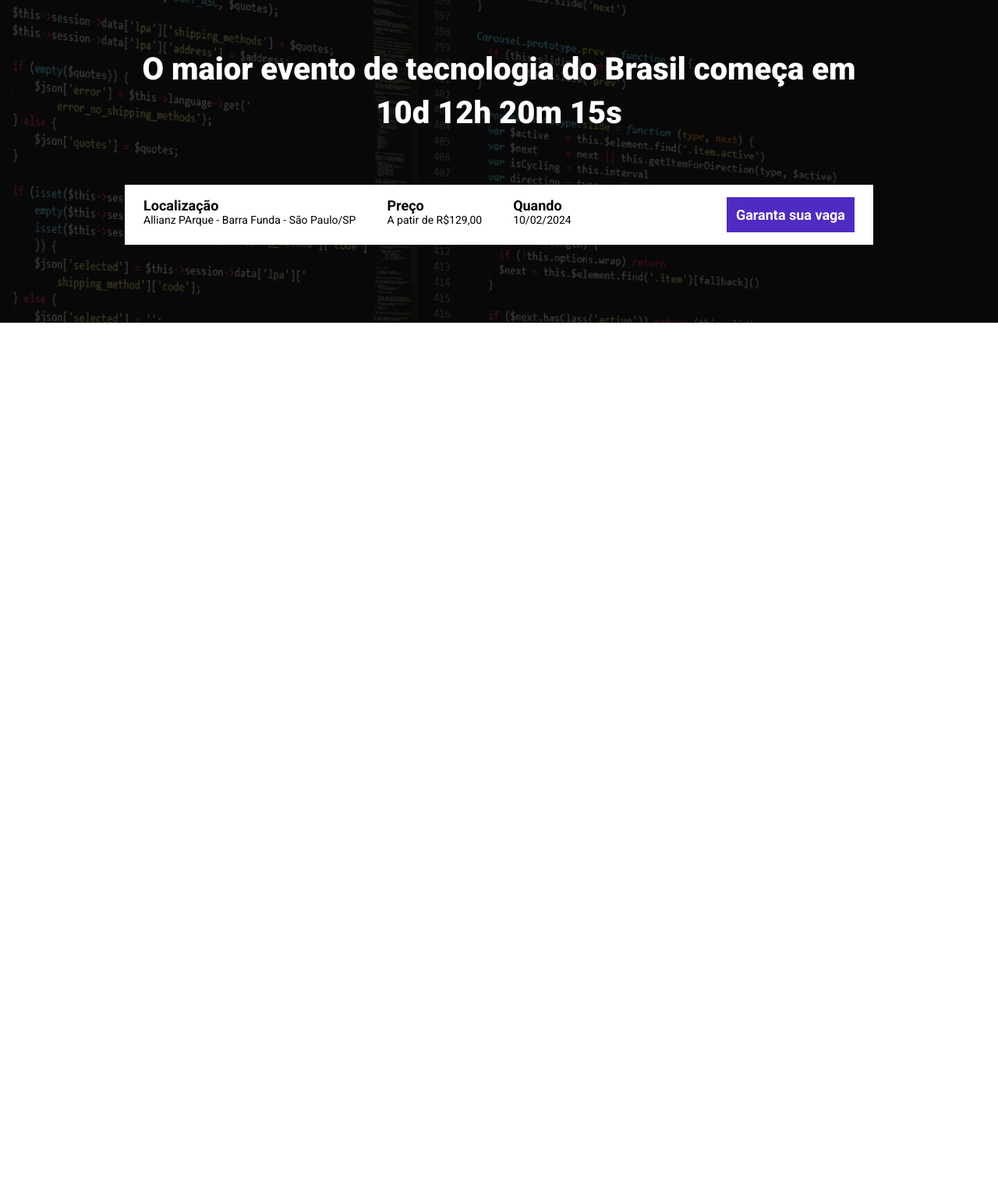
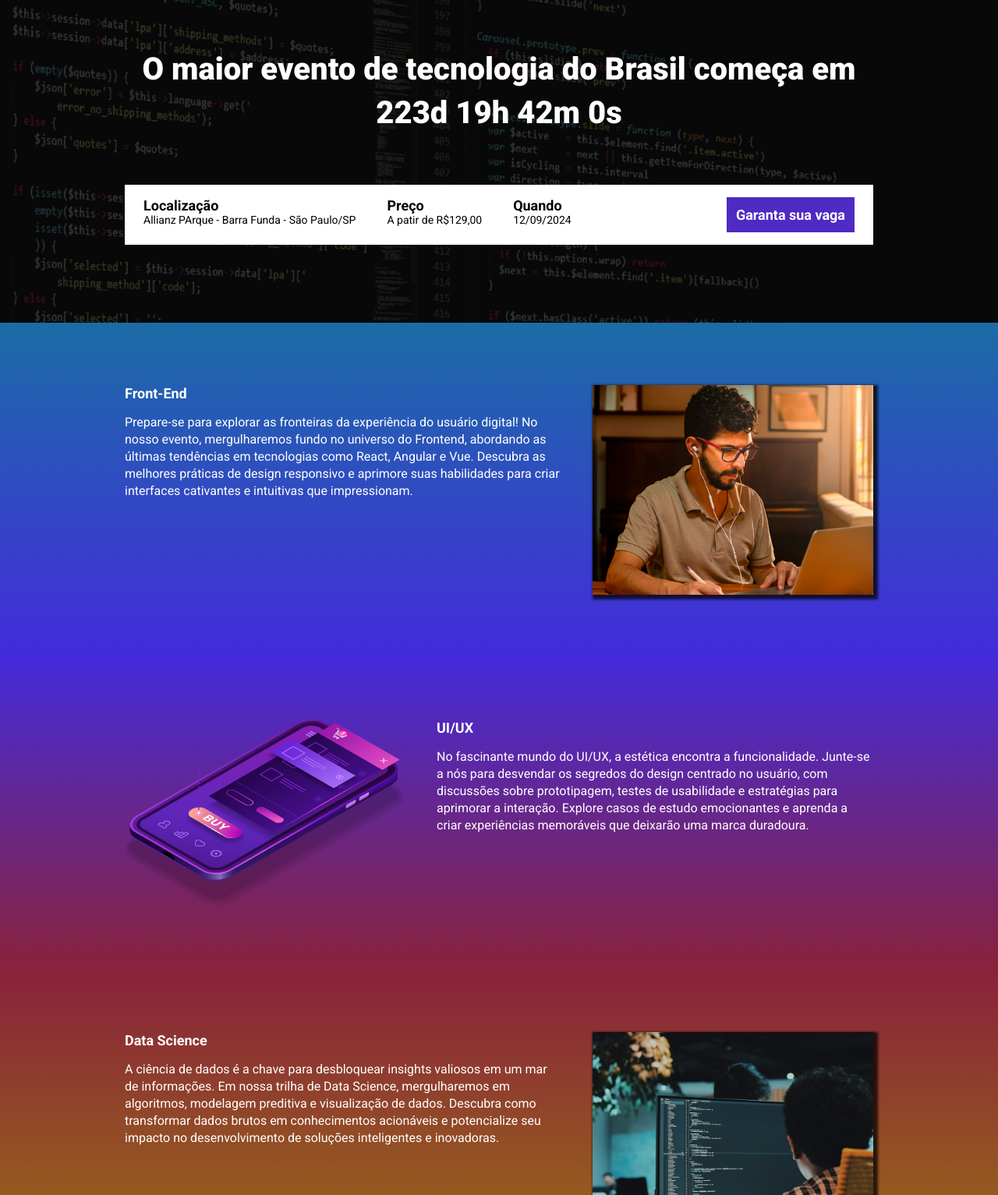
Before and after one commit to Lucas-TA/Event-Countdown-Timer, a website built with Parcel: page src/index.html in a window 1280 px wide. Shown: the part 147-1680 px from the top of the page at 78% size. Before the commit the page ends 800 px from the top, so only its background shows below. Built offline with nearby package versions, Linux system fonts and the light colour scheme.

Commit message:
finished

```diff
--- a/src/index.html
+++ b/src/index.html
@@ -7,14 +7,15 @@
     <style>
         @import url('https://fonts.googleapis.com/css2?family=Roboto:wght@400;700;900&display=swap');
     </style>
+    <link rel="stylesheet" href="https://unpkg.com/aos@next/dist/aos.css" />
     <link rel="stylesheet" href="./styles/main.scss">
 </head>
 <body>
     <header class="hero">
         <div class="container">
             <img class="hero__logo" src="./assets/ebac_logo.svg" alt="EBAC">
-            <p class="hero__text">
-                O maior evento de tecnologia do Brasil começa em 10d 12h 20m 15s
+            <p class="hero__text" id="eventTimeStampMessage">
+
             </p>
             <div class="infos-bar">
                 <ul class="infos-bar__infos">
@@ -28,14 +29,67 @@
                     </li>
                     <li class="infos-bar__infos__item">
                         <b>Quando</b>
-                        10/02/2024
+                        12/09/2024
                     </li>
                 </ul>
-                <a href="#" class="button button--primary">Garanta sua vaga</a>
+                <a href="#" class="button button--primary" id="buttonGetTicket">Garanta sua vaga</a>
             </div>
         </div>
     </header>
+    <section class="event event--frontend">
+        <div class="container" data-aos="fade-right">
+            <div class="event__details">
+                <h2 class="event__details__title">
+                    Front-End
+                </h2>
+                <p class="event__details__description">
+                    Prepare-se para explorar as fronteiras da experiência do usuário digital! No nosso evento, mergulharemos fundo no universo do Frontend, abordando as últimas tendências em tecnologias como React, Angular e Vue. Descubra as melhores práticas de design responsivo e aprimore suas habilidades para criar interfaces cativantes e intuitivas que impressionam.
+                </p>
+            </div>
+            <img class="event__image" src="./assets/frontend.png" alt="Front-End">
+        </div>
+    </section>
+    <section class="event event--uiux event--image-left">
+        <div class="container" data-aos="fade-left">
+            <div class="event__details">
+                <h2 class="event__details__title">
+                    UI/UX
+                </h2>
+                <p class="event__details__description">
+                    No fascinante mundo do UI/UX, a estética encontra a funcionalidade. Junte-se a nós para desvendar os segredos do design centrado no usuário, com discussões sobre prototipagem, testes de usabilidade e estratégias para aprimorar a interação. Explore casos de estudo emocionantes e aprenda a criar experiências memoráveis que deixarão uma marca duradoura.
+                </p>
+            </div>
+            <img class="event__image event__image--no-shadow" src="./assets/ui-ux.png" alt="UI/UX">
+        </div>
+    </section>
+    <section class="event event--data-science">
+        <div class="container" data-aos="fade-right">
+            <div class="event__details">
+                <h2 class="event__details__title">
+                    Data Science
+                </h2>
+                <p class="event__details__description">
+                    A ciência de dados é a chave para desbloquear insights valiosos em um mar de informações. Em nossa trilha de Data Science, mergulharemos em algoritmos, modelagem preditiva e visualização de dados. Descubra como transformar dados brutos em conhecimentos acionáveis e potencialize seu impacto no desenvolvimento de soluções inteligentes e inovadoras.
+                </p>
+            </div>
+            <img class="event__image" src="./assets/data.png" alt="Data Science">
+        </div>
+    </section>
+    <section class="event event--backend event--image-left">
+        <div class="container" data-aos="fade-left">
+            <div class="event__details">
+                <h2 class="event__details__title">
+                    Back-End
+                </h2>
+                <p class="event__details__description">
+                    O coração invisível, mas essencial, de qualquer aplicação – o Backend será desvendado em nosso evento! Explore linguagens como Python, Node.js e PHP, e compreenda os fundamentos da arquitetura de servidores, APIs e bancos de dados. Aprenda a construir sistemas robustos e eficientes que garantem o desempenho escalável e a segurança da sua aplicação web.
+                </p>
+            </div>
+            <img class="event__image" src="./assets/backend.png" alt="Back-End">
+        </div>
+    </section>
 
+    <script src="https://unpkg.com/aos@next/dist/aos.js"></script>
     <script src="./scripts/main.js"></script>
 </body>
 </html>
--- a/src/scripts/main.js
+++ b/src/scripts/main.js
@@ -1 +1,32 @@
-console.log('Olá mundo')
+AOS.init();
+
+const eventDate = new Date("Sep 12, 2024 19:00:00");
+const eventTimeStamp = eventDate.getTime();
+
+const hours = setInterval( () => {
+
+    const now = new Date();
+    const actualTimeStamp = now.getTime();
+
+    if (eventDate < now) {
+        document.getElementById('eventTimeStampMessage').innerHTML = `Evento já concluído. Prazo de inscrição encerrado.`;
+
+        document.getElementById('buttonGetTicket').classList.remove('--primary');
+        document.getElementById('buttonGetTicket').classList.add('disabled');
+    } else {
+        const generalTimeStamp = eventTimeStamp - actualTimeStamp;
+
+        const oneDay = (1000 * 60 * 60 * 24)
+        const oneHour = (1000 * 60 * 60);
+        const oneMinute = (1000 * 60);
+        const oneSecond = (1000)
+
+        const daysToEvent = Math.floor(generalTimeStamp / oneDay);
+        const hoursToEvent = Math.floor((generalTimeStamp % oneDay) / oneHour);
+        const minutesToEvent = Math.floor((generalTimeStamp % oneHour) / oneMinute);
+        const secondsToEvent = Math.floor((generalTimeStamp % oneMinute) / oneSecond);
+
+        document.getElementById('eventTimeStampMessage').innerHTML = `O maior evento de tecnologia do Brasil começa em ${daysToEvent}d ${hoursToEvent}h ${minutesToEvent}m ${secondsToEvent}s`;
+        document.getElementById('buttonGetTicket').classList.remove('disabled');
+    }
+}, 1000);
--- /dev/null
+++ b/src/styles/_event.scss
@@ -0,0 +1,68 @@
+@use 'variables';
+
+.event {
+    padding: 80px 0;
+
+    &--frontend {
+        background-image: linear-gradient(variables.$blue1, variables.$blue2);
+    }
+    &--uiux {
+        background-image: linear-gradient(variables.$blue2, variables.$pink);
+    }
+    &--data-science {
+        background-image: linear-gradient(variables.$pink, variables.$yellow);
+    }
+    &--backend {
+        background-image: linear-gradient(variables.$yellow, variables.$pink);
+    }
+
+    &--image-left {
+        .container {
+            flex-direction: row-reverse;
+        }
+    }
+
+    .container {
+        display: flex;
+        gap: 40px;
+    }
+
+    &__details {
+
+        &__title {
+            font-size: 18px;
+            font-weight: bold;
+            margin-bottom: 16px;
+        }
+        &__description {
+            line-height: 22px;
+        }
+    }
+    &__image {
+        max-width: 360px;
+        box-shadow: 3px 3px 3px 3px rgba(0, 0, 0, 0.726);
+
+        &--no-shadow {
+            box-shadow: none;
+        }
+    }
+
+    @media (max-width: 640px) {
+        .container {
+            display: block;
+        }
+        &__image {
+            width: 100%;
+        }
+        &__details {
+            margin-right: 0;
+            margin-bottom: 16px;
+            text-align: justify;
+
+            &__title {
+                text-align: center;
+                text-transform: uppercase;
+            }
+        }
+    }
+}
--- /dev/null
+++ b/src/styles/_variables.scss
@@ -0,0 +1,9 @@
+$textcolor: #fff;
+$secondaryTextColor: #000;
+
+$blue1: #1B6CA7;
+$blue2: #442BDB;
+$pink: #89223B;
+$yellow: #9C7910;
+
+$primaryButton: #4F2AC3;
--- a/src/styles/components/_buttons.scss
+++ b/src/styles/components/_buttons.scss
@@ -1,6 +1,9 @@
+@use '../variables';
+
 .button {
     padding: 12px;
     white-space: nowrap;
+    cursor: pointer;
 
     font-size: 18px;
     font-weight: bold;
@@ -9,7 +12,8 @@
 
     &--primary {
         color: #fff;
-        background-color: #4F2AC3;
+        cursor: pointer;
+        background-color: variables.$primaryButton;
     }
 
     @media (max-width: 1024px) {
@@ -23,3 +27,8 @@
         width: 100%;
     }
 }
+.disabled {
+    background-color: #ccc;
+    cursor: not-allowed;
+    color: rgb(41, 41, 41);
+}
--- a/src/styles/components/_infos_bar.scss
+++ b/src/styles/components/_infos_bar.scss
@@ -1,3 +1,5 @@
+@use '../variables';
+
 .infos-bar {
     padding: 16px 24px;
     background-color: #fff;
@@ -10,10 +12,10 @@
 
         &__item {
             font-size: 14px;
-            color: #000;
+            color: variables.$secondaryTextColor;
 
             b {
-                color: #000;
+                color: variables.$secondaryTextColor;
                 font-size: 18px;
                 display: block;
             }
--- a/src/styles/main.scss
+++ b/src/styles/main.scss
@@ -1,13 +1,15 @@
 @use 'hero';
 @use 'components/infos_bar';
 @use 'components/buttons';
+@use 'event';
+@use 'variables';
 
 * {
     margin: 0;
     padding: 0;
     box-sizing: border-box;
     font-family: 'Roboto', sans-serif;
-    color: #fff;
+    color: variables.$textcolor;
     list-style: none;
 }
 .container {
```
